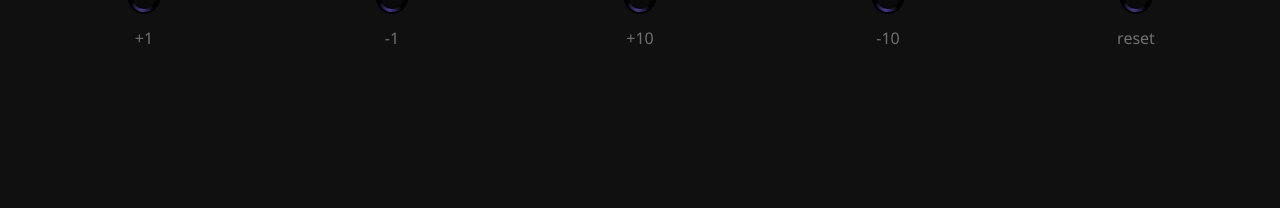
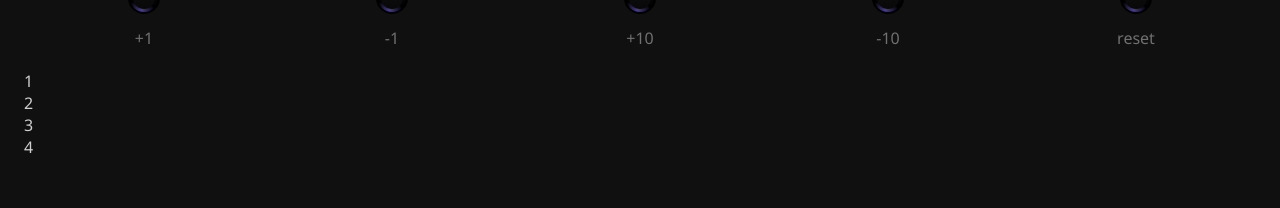
Before and after one commit to mec-nyan/nanotrome, a Preact app: page / in a window 1280 px wide. Shown: the part 255-463 px from the top of the page. Built offline with nearby package versions, Linux system fonts and the light colour scheme; a web font is replaced by a local one.

Commit message:
Add Beats component.

```diff
--- a/src/app.tsx
+++ b/src/app.tsx
@@ -23,6 +23,7 @@ function Metronome() {
     <div className='metronome'>
       <Display bpm={bpm} />
       <Controls bpm={bpm} setBpm={setBpm} />
+      <Beats />
     </div>
   )
 }
@@ -108,6 +109,52 @@ function Controls({bpm, setBpm}: {bpm: number, setBpm: (n: number) => void}) {
   )
 }
 
+function Beats() {
+  // TODO: Beat info may come from props.
+  interface Beat {
+    label: number
+    active: boolean
+  }
+
+  const beatInfo: Beat[] = [
+    {
+      label: 1,
+      active: true,
+    },
+    {
+      label: 2,
+      active: false,
+    },
+    {
+      label: 3,
+      active: false,
+    },
+    {
+      label: 4,
+      active: false,
+    },
+  ]
+
+  const beats = beatInfo.map((beat) => {
+    return (
+        <div className={`beat ${beat.active && "active"}`}>
+          <div className={`beat-label ${!beat.active && "hidden"}`}>{beat.label}</div>
+          <div className='beat-indicator'></div>
+        </div>
+    )
+  })
+
+  return (
+    <div className='beat-outer-container'>
+      <div className='beat-line'>
+
+        {beats}
+
+      </div>
+    </div>
+  )
+}
+
 function Footer() {
   return (
     <footer>
```
